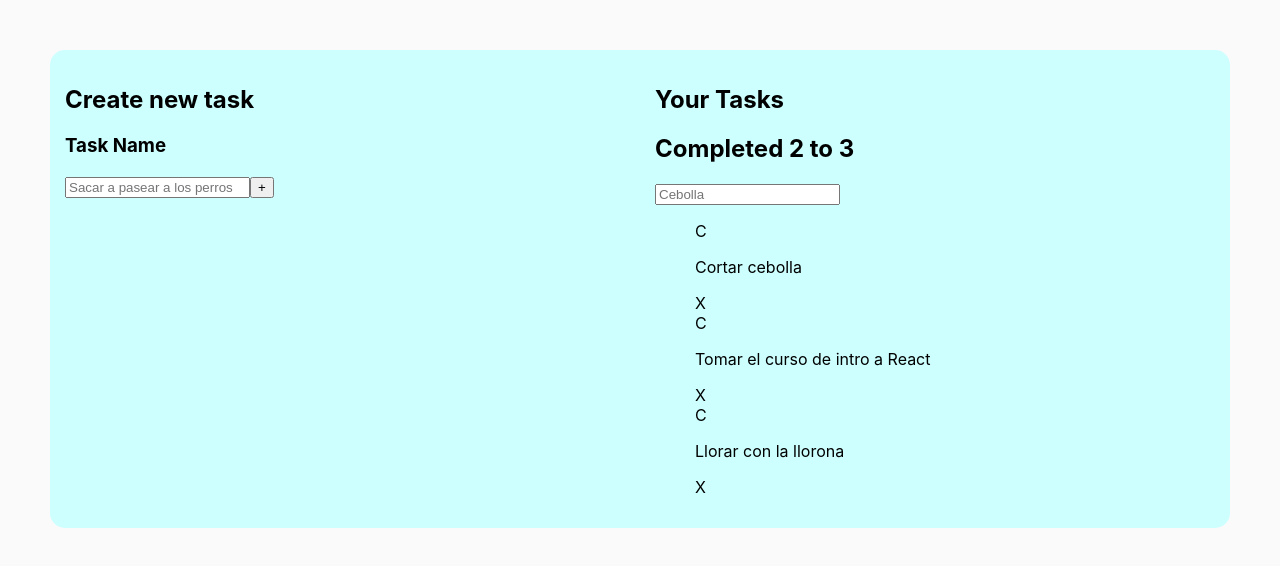
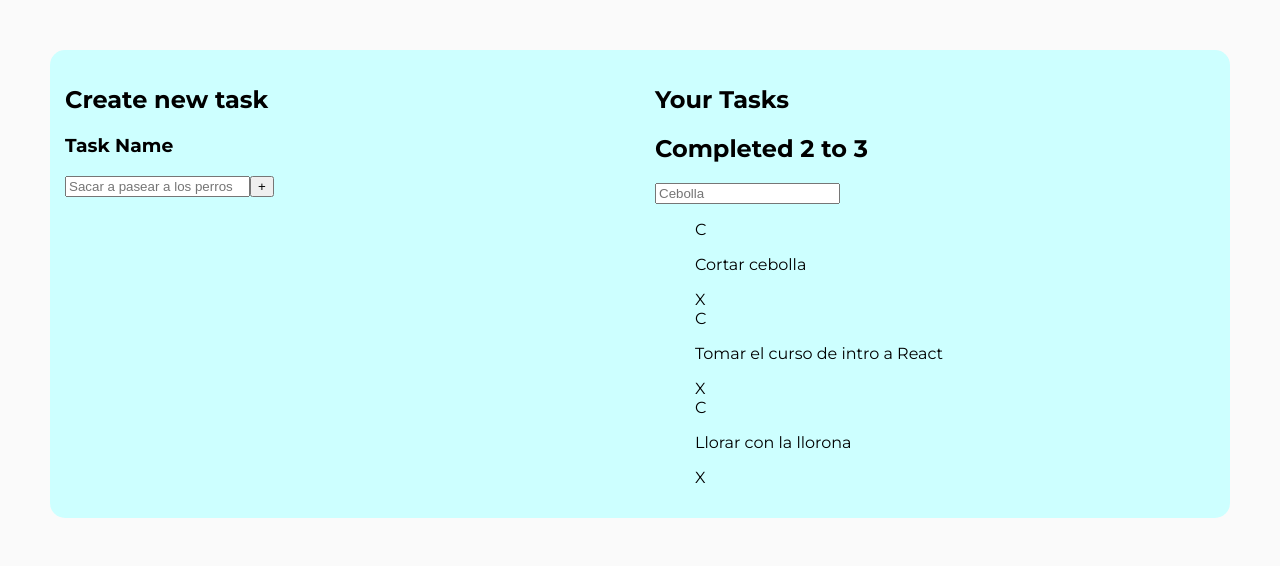
Before and after one commit to manliot/Todo-Machine, a React (Create React App) app: page / in a window 1280 px wide. Shown: the top 566 px of the page. Built offline with nearby package versions, Linux system fonts and the light colour scheme.

Commit message:
style: change default font family

```diff
--- a/public/index.html
+++ b/public/index.html
@@ -1,14 +1,12 @@
 <!DOCTYPE html>
 <html lang="en">
+
 <head>
   <meta charset="utf-8" />
   <link rel="icon" href="%PUBLIC_URL%/favicon.ico" />
   <meta name="viewport" content="width=device-width, initial-scale=1" />
   <meta name="theme-color" content="#000000" />
-    <meta
-      name="description"
-      content="Web site created using create-react-app"
-    />
+  <meta name="description" content="Web site created using create-react-app" />
   <link rel="apple-touch-icon" href="%PUBLIC_URL%/logo192.png" />
   <!--
       manifest.json provides metadata used when your web app is installed on a
@@ -24,8 +22,13 @@
       work correctly both with client-side routing and a non-root public URL.
       Learn how to configure a non-root public URL by running `npm run build`.
     -->
-    <title>React App</title>
+  <link rel="preconnect" href="https://fonts.googleapis.com">
+  <link rel="preconnect" href="https://fonts.gstatic.com" crossorigin>
+  <link href="https://fonts.googleapis.com/css2?family=Montserrat:wght@100;200;300;400;600;700&display=swap"
+    rel="stylesheet">
+  <title>Todo</title>
 </head>
+
 <body>
   <noscript>You need to enable JavaScript to run this app.</noscript>
   <div id="root"></div>
@@ -40,4 +43,5 @@
       To create a production bundle, use `npm run build` or `yarn build`.
     -->
 </body>
+
 </html>
--- a/src/index.css
+++ b/src/index.css
@@ -1,7 +1,7 @@
 body {
   margin: 0;
   padding: 0;
-  font-family: -apple-system, BlinkMacSystemFont, 'Segoe UI', 'Roboto', 'Oxygen',
+  font-family: 'Montserrat', -apple-system, BlinkMacSystemFont, 'Segoe UI', 'Roboto', 'Oxygen',
     'Ubuntu', 'Cantarell', 'Fira Sans', 'Droid Sans', 'Helvetica Neue',
     sans-serif;
   -webkit-font-smoothing: antialiased;
```
Lines whose indentation alone changed are shown as unchanged.
